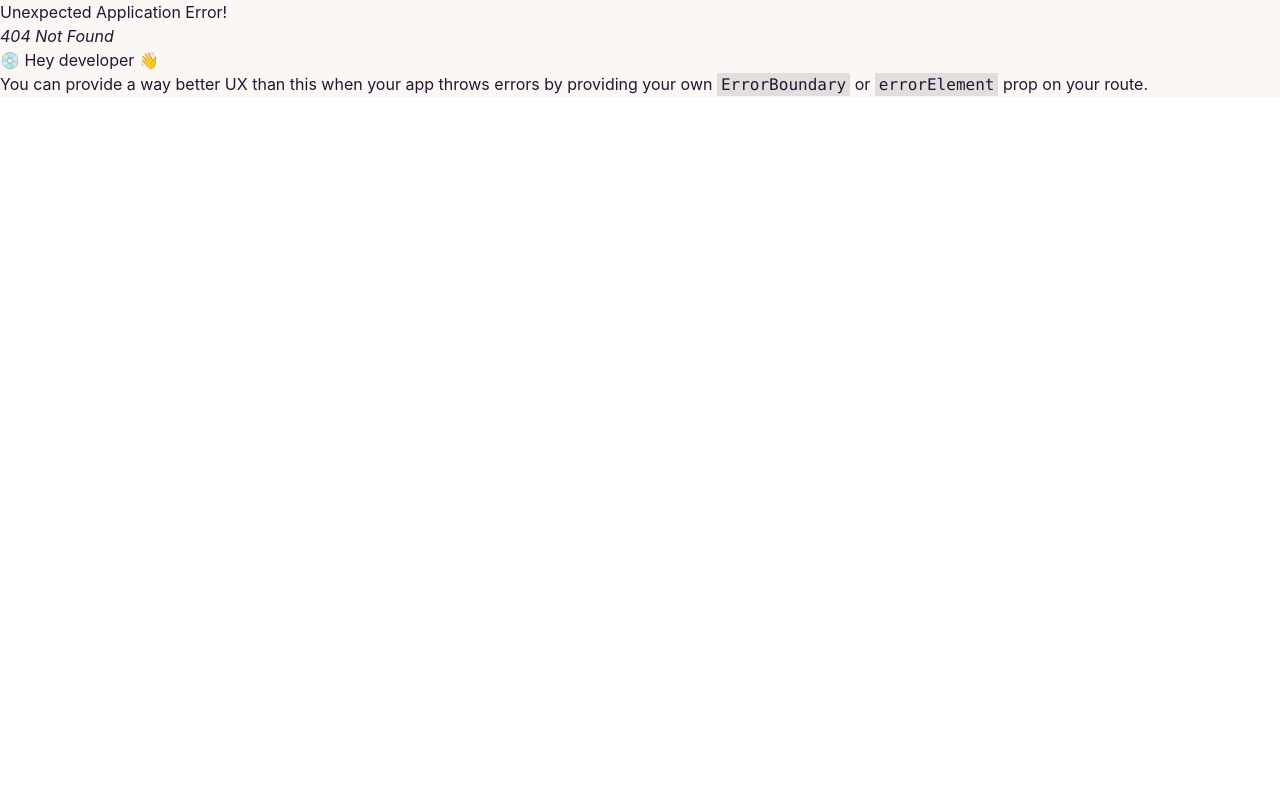
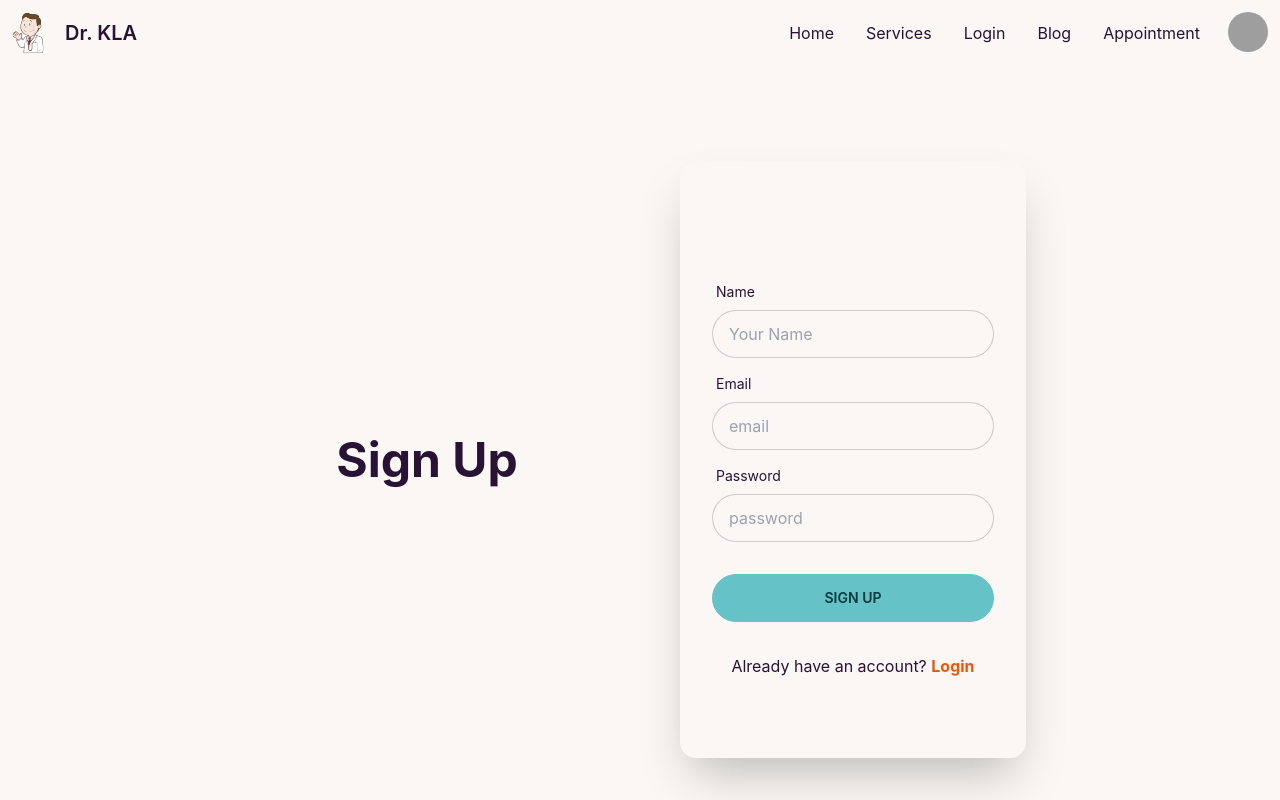
Before and after one commit to shahadot99999/service-review-client-side, a React (Create React App) app: page /signup in a window 1280 px wide. Before the commit this address had no page. Shown: the top 800 px of the page. Built offline with nearby package versions, Linux system fonts and the light colour scheme; grey boxes are pictures that could not be loaded.

Commit message:
Sign Up page setup

```diff
--- a/src/Pages/Home/Home/Shared/Header/Header.js
+++ b/src/Pages/Home/Home/Shared/Header/Header.js
@@ -13,6 +13,7 @@ const Header = () => {
                 <ul className="menu menu-horizontal p-0">
                     <li><a href="/" alt=" ">Home</a></li>
                     <li><a href="/" alt=" ">Services</a></li>
+                    <li><a href="/login" alt=" ">Login</a></li>
                     <li><a href="/" alt=" ">Blog</a></li>
                     <li><a href="/" alt=" ">Appointment</a></li>
                 </ul>
--- a/src/Pages/Home/Login/Login.js
+++ b/src/Pages/Home/Login/Login.js
@@ -35,6 +35,7 @@ const Login = () => {
                             <input className="btn btn-primary" type="submit" value="Login" />
                         </div>
                     </form>
+                    <p>You have no account! Please  <Link className="text-blue-300 font-bold" to="/signup">Sign Up</Link></p>
 
                 </div>
             </div>
--- /dev/null
+++ b/src/Pages/SignUp/SignUp.js
@@ -0,0 +1,50 @@
+import React from 'react';
+import { Link } from 'react-router-dom';
+
+
+
+const SignUp = () => {
+
+    const handleSignUp = event => {
+        event.preventDefault()
+    }
+    return (
+        <div className="hero w-full my-20">
+            <div className="hero-content grid gap-20 md:grid-cols-2 flex-col lg:flex-row">
+                <div className="text-center lg:text-left">
+                    <h1 className="text-5xl text-center font-bold">Sign Up</h1>
+                </div>
+                <div className="card flex-shrink-0 w-full max-w-sm shadow-2xl bg-base-100 py-20">
+
+                    <form onSubmit={handleSignUp} className="card-body">
+                        <div className="form-control">
+                            <label className="label">
+                                <span className="label-text">Name</span>
+                            </label>
+                            <input type="text" name='name' placeholder="Your Name" className="input input-bordered" />
+                        </div>
+                        <div className="form-control">
+                            <label className="label">
+                                <span className="label-text">Email</span>
+                            </label>
+                            <input type="text" name='email' placeholder="email" className="input input-bordered" required />
+                        </div>
+                        <div className="form-control">
+                            <label className="label">
+                                <span className="label-text">Password</span>
+                            </label>
+                            <input type="password" name='password' placeholder="password" className="input input-bordered" required />
+
+                        </div>
+                        <div className="form-control mt-6">
+                            <input className="btn btn-primary" type="submit" value="Sign Up" />
+                        </div>
+                    </form>
+                    <p className='text-center'>Already have an account? <Link className='text-orange-600 font-bold' to="/login">Login</Link> </p>
+                </div>
+            </div>
+        </div>
+    );
+};
+
+export default SignUp;
--- a/src/Router/Routes/Routes.js
+++ b/src/Router/Routes/Routes.js
@@ -1,6 +1,7 @@
 import Main from "../../layout/Main";
 import Home from "../../Pages/Home/Home/Home";
 import Login from "../../Pages/Home/Login/Login";
+import SignUp from "../../Pages/SignUp/SignUp";
 
 const { createBrowserRouter } = require("react-router-dom");
 
@@ -16,6 +17,10 @@ const router = createBrowserRouter([
             {
                 path: '/login',
                 element: <Login></Login>
+            },
+            {
+                path: '/signup',
+                element: <SignUp></SignUp>
             }
         ]
     }
```
